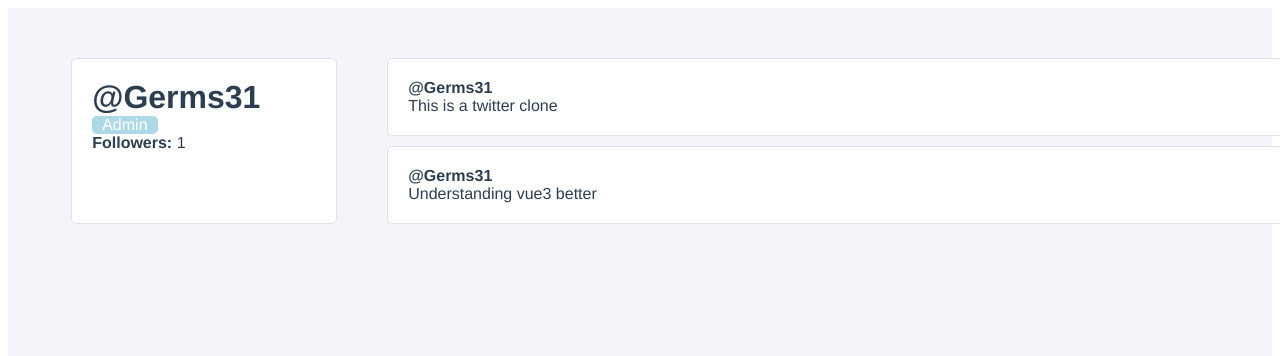
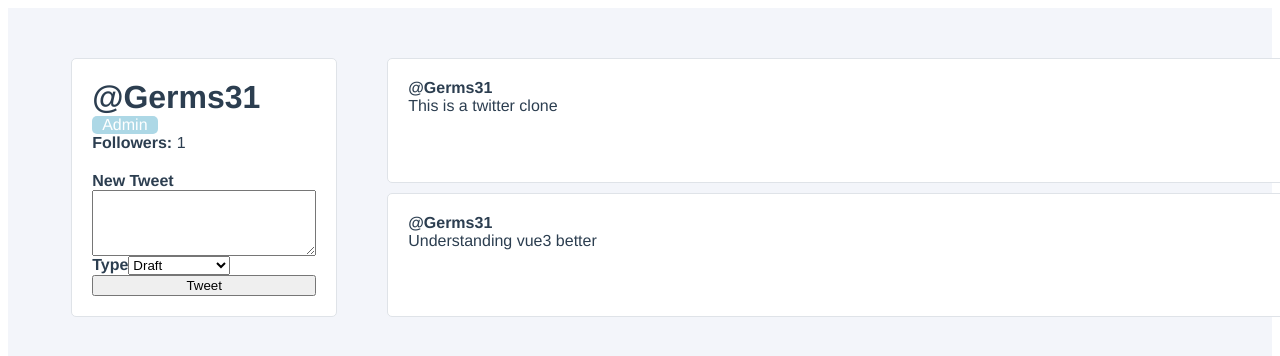
Before and after one commit to Germs31/vue3-twitter-clone, a Vue app: page / in a window 1280 px wide. Shown: the top 356 px of the page. Built offline with nearby package versions, Linux system fonts and the light colour scheme.

Commit message:
new tweets displaying

```diff
--- a/src/components/TweetItem.vue
+++ b/src/components/TweetItem.vue
@@ -1,5 +1,5 @@
 <template>
-  <div class="tweet-item">
+  <div class="tweet-item" @click="favoriteTweet(tweet.id)">
       <div class="user-profile__tweet">
           <div class="tweet-item__user">
               @{{username}}
@@ -22,6 +22,11 @@
         tweet: {
             type: Object,
             required: true
+        }
+    },
+    methods: {
+        favoriteTweet(id){
+            this.$emit('favorite', id)
         }
     }
 }
--- a/src/components/UserProfile.vue
+++ b/src/components/UserProfile.vue
@@ -7,6 +7,28 @@
         <div class="user-profile__follower-count">
             <strong>Followers:</strong> {{followers}}
         </div>
+
+        <form class="user-profile__create-tweet" @submit.prevent="createNewTweet">
+            <label for="newTweet"><strong>New Tweet</strong></label>
+            <textarea id="newTweet" rows="4" v-model="newTweetContent"/>
+
+            <div class="user-profile__create-tweet-type">
+                <label for="newTweetType"><strong>Type</strong></label>
+                <select id="newTweetType" v-model="selectedTweetType">
+                    <option
+                        :value="option.value"
+                        v-for="(option, index) in tweetTypes"
+                        :key="index">
+
+                        {{option.name}}
+                    </option>
+                </select>
+            </div>
+
+            <button>
+                Tweet
+            </button>
+        </form>
     </div>
 
     <div class="user-profile__tweets-wrapper">
@@ -14,7 +36,8 @@
             v-for="tweet in user.tweets"
             :key="tweet.id"
             :username="user.username"
-            :tweet="tweet"/>
+            :tweet="tweet"
+            @favorite="toggleFavorite"/>
     </div>
 
   </div>
@@ -27,6 +50,16 @@
   components: {TweetItem},
   data() {
     return {
+      newTweetContent: '',
+      selectedTweetType: 'draft',
+      tweetTypes:[
+          {
+              value: 'draft', name: 'Draft'
+          },
+          {
+              value: 'instant', name: 'Instant Tweet'
+          }
+      ],
       followers: 0,
       user: {
         id: 1,
@@ -63,6 +96,19 @@
   methods: {
     followUser() {
       this.followers = this.followers + 1
+    },
+    toggleFavorite(id){
+        console.log(`favorited tweet #${id}`)
+    },
+    createNewTweet() {
+        if(this.newTweetContent && this.selectedTweetType != 'draft'){
+            this.user.tweets.unshift({
+                id: this.user.tweets.length + 1,
+                content: this.newTweetContent
+            })
+
+            this.newTweetContent = ''
+        }
     }
   },
   mounted() {
@@ -105,4 +151,10 @@
         display: grid;
         grid-gap: 10px;
     }
+
+    .user-profile__create-tweet{
+        padding-top: 20px;
+        display: flex;
+        flex-direction: column;
+    }
 </style>
```
